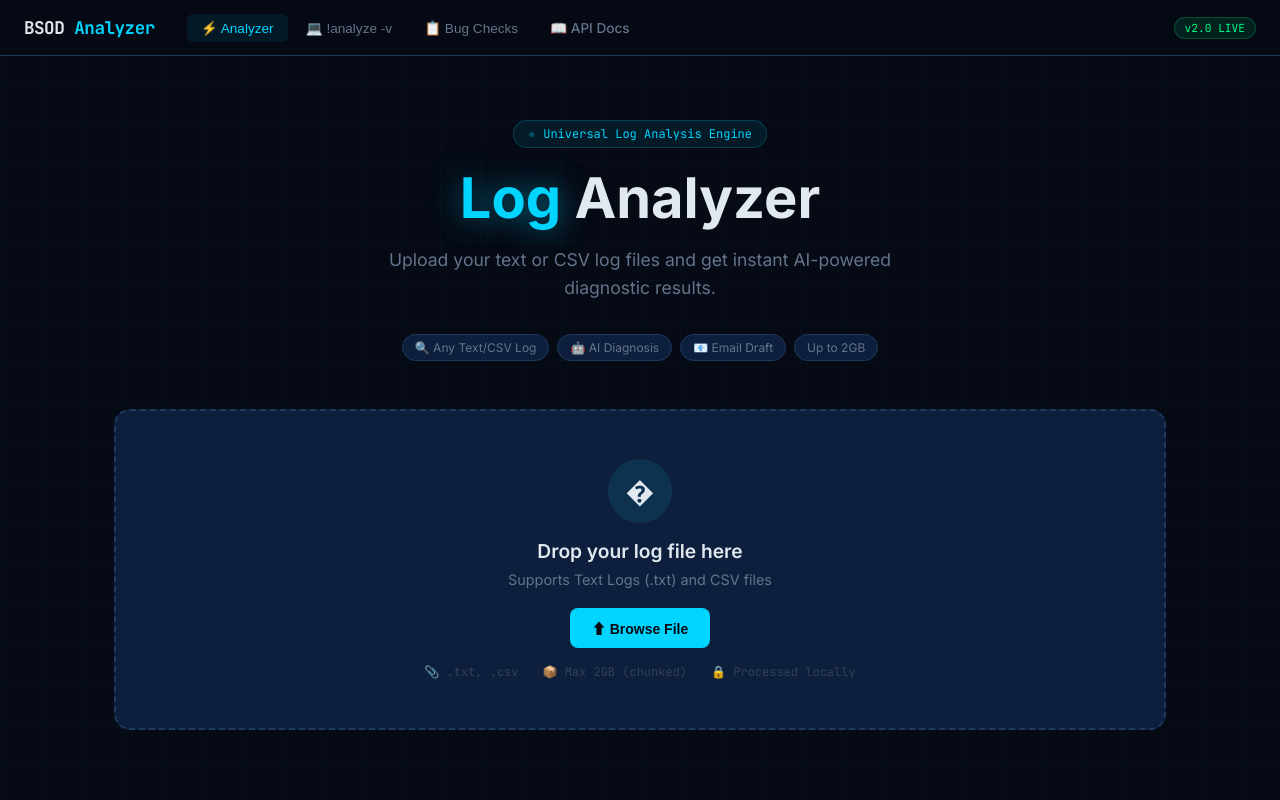
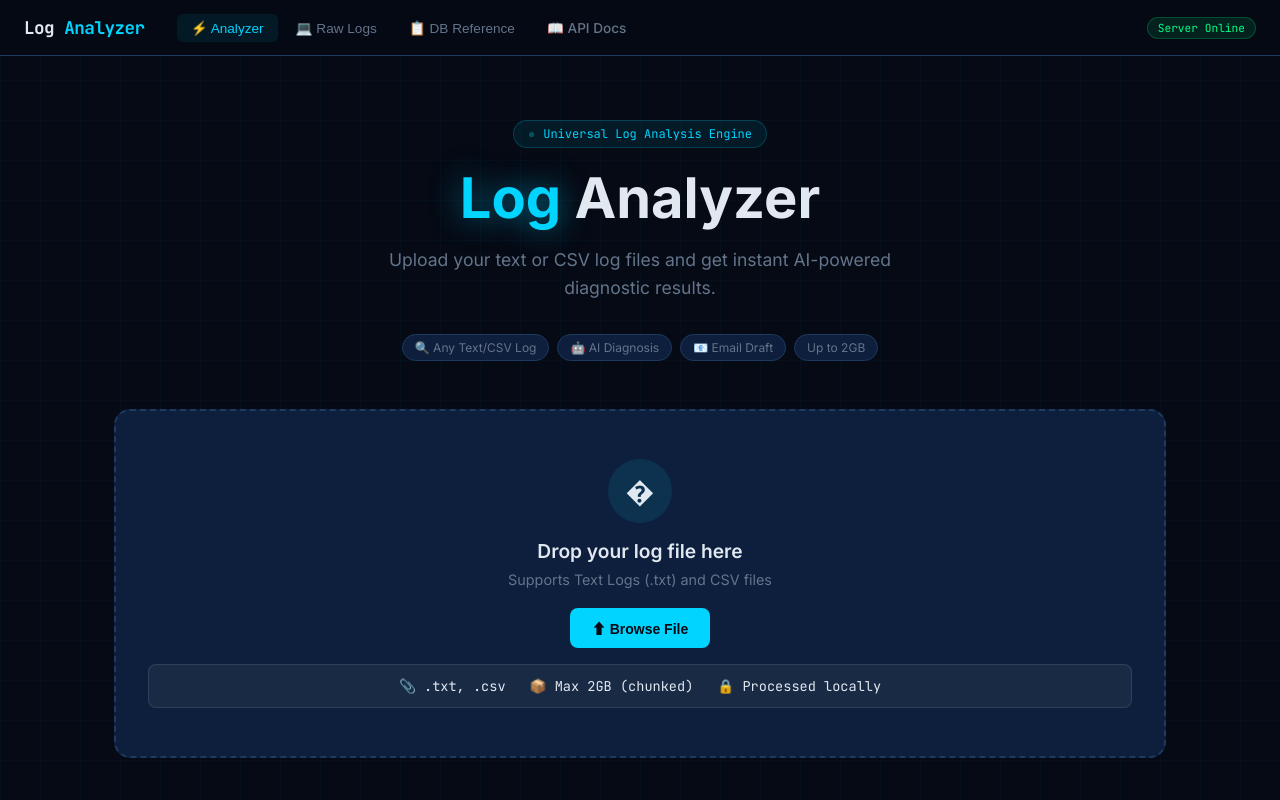
Before and after one commit to 7nani4u/bsod-analyzer, a website: page frontend/index.html in a window 1280 px wide. Drawn offline with Linux system fonts and the light colour scheme.

Commit message:
Add files via upload

```diff
--- a/frontend/index.html
+++ b/frontend/index.html
@@ -3,7 +3,7 @@
 <head>
   <meta charset="UTF-8" />
   <meta name="viewport" content="width=device-width, initial-scale=1.0" />
-  <title>BSOD Analyzer v2</title>
+  <title>Universal Log Analyzer</title>
   <!-- Puter.js: free unlimited AI (no API key required) -->
   <script src="https://js.puter.com/v2/"></script>
   <link rel="preconnect" href="https://fonts.googleapis.com" />
@@ -129,10 +129,11 @@
     .upload-zone h3 { font-size: 1.2rem; font-weight: 600; margin-bottom: 8px; }
     .upload-zone p { color: var(--text-secondary); font-size: 0.9rem; margin-bottom: 20px; }
     .upload-meta {
-      font-family: var(--font-mono); font-size: 0.75rem; color: var(--text-muted);
+      font-family: var(--font-mono); font-size: 0.85rem; color: var(--text-primary);
       display: flex; gap: 24px; justify-content: center;
+      background: rgba(255, 255, 255, 0.05); padding: 12px 20px; border-radius: 8px; border: 1px solid rgba(255, 255, 255, 0.1);
     }
-    .upload-meta span { display: flex; align-items: center; gap: 6px; }
+    .upload-meta span { display: flex; align-items: center; gap: 6px; font-weight: 500; }
     #fileInput { display: none; }
     .btn {
       display: inline-flex; align-items: center; gap: 8px;
@@ -483,14 +484,14 @@
 
 <!-- Navigation -->
 <nav>
-  <a class="nav-logo" href="#"><span>BSOD</span> Analyzer</a>
+  <a class="nav-logo" href="#"><span>Log</span> Analyzer</a>
   <div class="nav-links">
     <button class="nav-link active" onclick="showPage('analyzer')">⚡ Analyzer</button>
-    <button class="nav-link" onclick="showPage('windbg')">💻 !analyze -v</button>
-    <button class="nav-link" onclick="showPage('bugchecks')">📋 Bug Checks</button>
+    <button class="nav-link" onclick="showPage('windbg')">💻 Raw Logs</button>
+    <button class="nav-link" onclick="showPage('bugchecks')">📋 DB Reference</button>
     <a class="nav-link" href="/api/docs" target="_blank">📖 API Docs</a>
   </div>
-  <div class="nav-badge">v2.0 LIVE</div>
+  <div class="nav-badge" style="color:var(--accent-green); border-color:rgba(0,255,136,0.2); background:rgba(0,255,136,0.1);">Server Online</div>
 </nav>
 
 <!-- ═══════════════════════════════════════════════════════ ANALYZER PAGE -->
```
